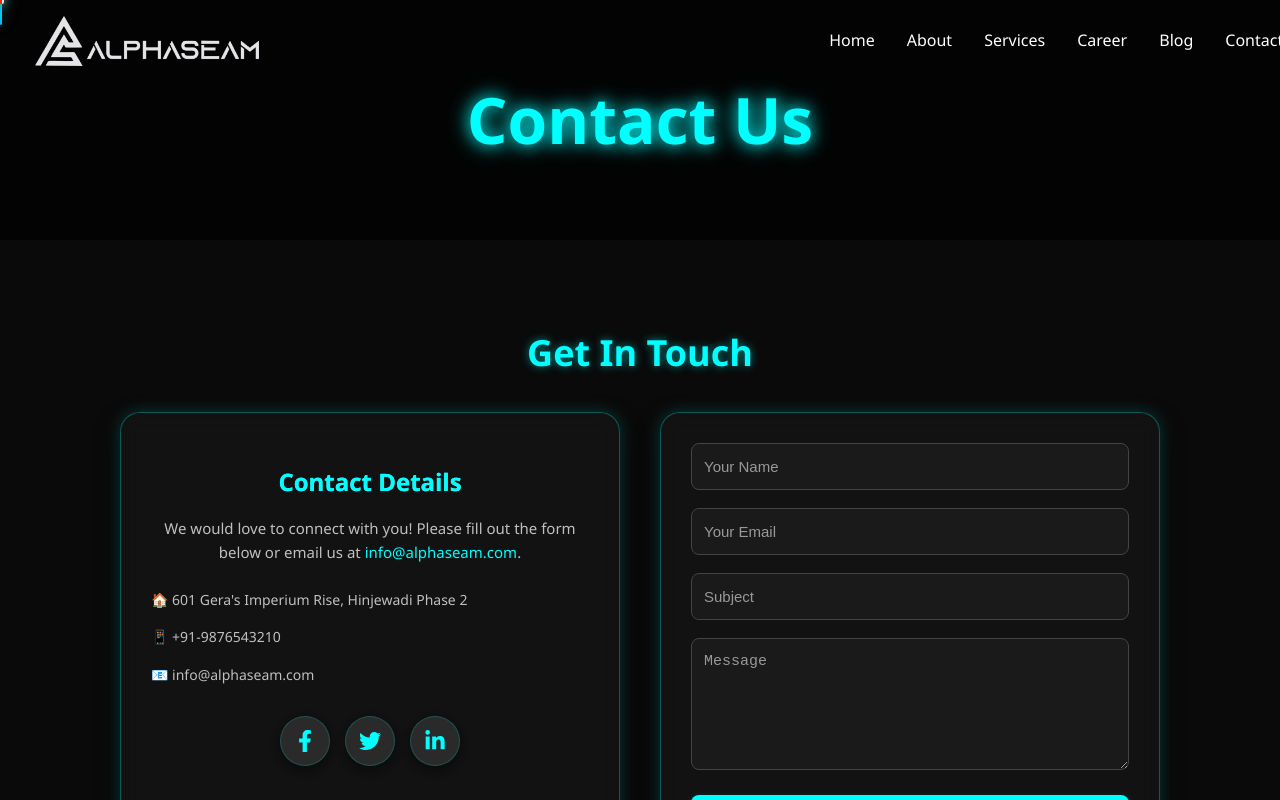
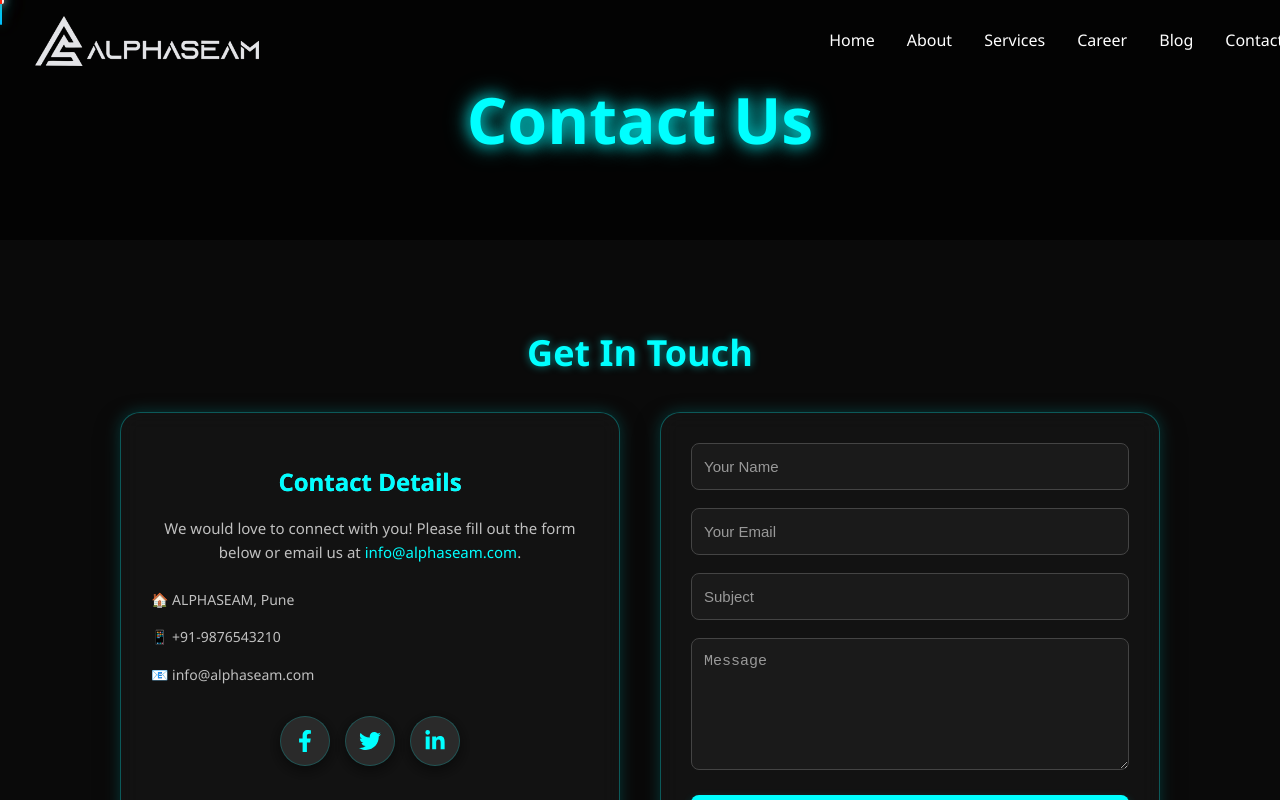
Before and after one commit to TejasMahakalAlpha/alphaseam-mernstack, a React (Vite) app in the folder alphaseam-site_2/frontend/: page /contact in a window 1280 px wide. Shown: the top 800 px of the page. Built offline with nearby package versions, Linux system fonts and the light colour scheme.

Commit message:
Update Contact.jsx

```diff
--- a/alphaseam-site_2/frontend/src/Pages/Contact.jsx
+++ b/alphaseam-site_2/frontend/src/Pages/Contact.jsx
@@ -56,7 +56,7 @@ function Contact() {
               <a href="mailto:info@alphaseam.com"> info@alphaseam.com</a>.
             </p>
             <ul>
-              <li>🏠 601 Gera's Imperium Rise, Hinjewadi Phase 2</li>
+              <li>🏠 ALPHASEAM, Pune</li>
               <li>📱 +91-9876543210</li>
               <li>📧 info@alphaseam.com</li>
             </ul>
@@ -112,11 +112,11 @@ function Contact() {
         </div>
       </div>
 
-      {/* Google Map */}
+      {/* Google Map Updated */}
       <div className="map-container fade-in-up">
         <iframe
           title="Google Map"
-          src="https://www.google.com/maps/embed?pb=!1m18!1m12!1m3!1d3782.5487251464766!2d73.7327033140906!3d18.54818268739548!2m3!1f0!2f0!3f0!3m2!1i1024!2i768!4f13.1!3m3!1m2!1s0x3bc2bbb7b58e7c27%3A0x6a2e1e6f07f088db!2sGera's%20Imperium%20Rise%2C%20Hinjewadi%20Phase%202!5e0!3m2!1sen!2sin!4v1716543210000!5m2!1sen!2sin"
+          src="https://www.google.com/maps/embed?pb=!1m18!1m12!1m3!1d3781.5042755279146!2d73.71548897465382!3d18.596374866855435!2m3!1f0!2f0!3f0!3m2!1i1024!2i768!4f13.1!3m3!1m2!1s0x3bc2c11ae71d12cf%3A0x5e0b13fd00d2d1bd!2sALPHASEAM!5e0!3m2!1sen!2sin!4v1752488878608!5m2!1sen!2sin"
           width="100%"
           height="450"
           style={{ border: 0 }}
```
